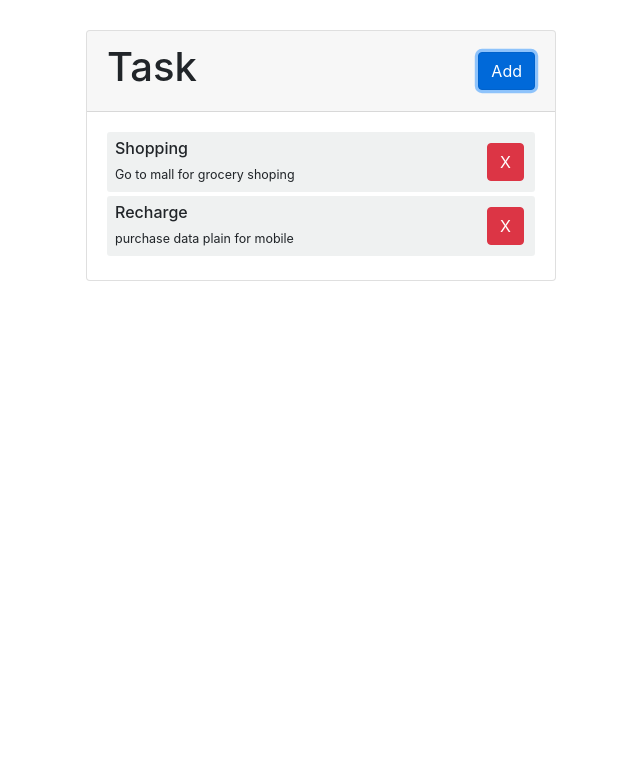
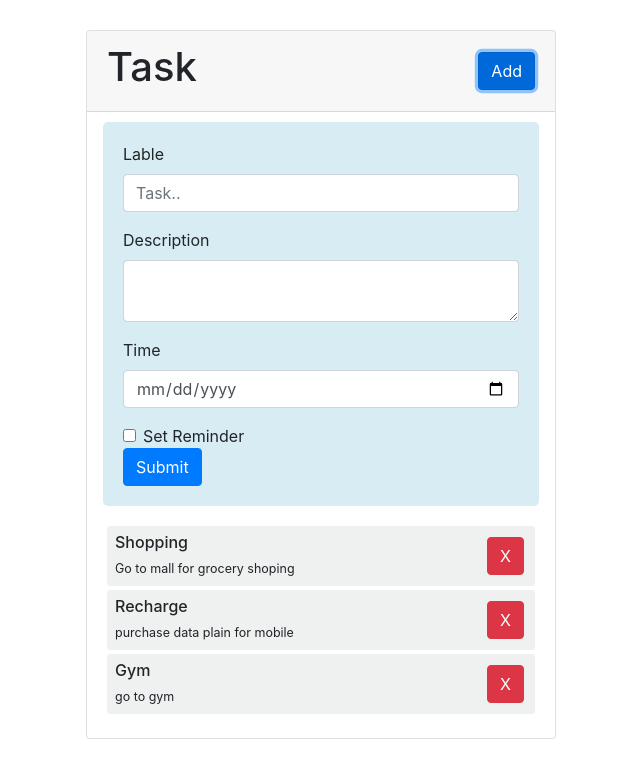
Before and after one commit to abfeb8/learningAngular, an Angular app in the folder demoProject/: page / in a window 1280 px wide. Both pictures are taken after a click on the button "Add". Shown: the top 778 px of the page, without its empty margins (319-959 px from the left). Built offline with nearby package versions, Linux system fonts and the light colour scheme.

Commit message:
added form component for adding new task

```diff
--- a/demoProject/src/app/app.module.ts
+++ b/demoProject/src/app/app.module.ts
@@ -1,13 +1,15 @@
 import { NgModule } from '@angular/core';
 import { BrowserModule } from '@angular/platform-browser';
+import { ReactiveFormsModule } from '@angular/forms';
 
 import { AppRoutingModule } from './app-routing.module';
 import { AppComponent } from './app.component';
 import { HomeComponent } from './components/home/home.component';
 import { ButtonComponent } from './components/button/button.component';
-import { NgbModule } from '@ng-bootstrap/ng-bootstrap';
+import * as ngBootstrap from '@ng-bootstrap/ng-bootstrap';
 import { ItemComponent } from './components/item/item.component';
 import { TasksPanelComponent } from './components/tasks-panel/tasks-panel.component';
+import { AddFormComponent } from './components/add-form/add-form.component';
 
 @NgModule({
   declarations: [
@@ -15,12 +17,14 @@ import { TasksPanelComponent } from './components/tasks-panel/tasks-panel.compon
     HomeComponent,
     ButtonComponent,
     ItemComponent,
-    TasksPanelComponent
+    TasksPanelComponent,
+    AddFormComponent
   ],
   imports: [
     BrowserModule,
     AppRoutingModule,
-    NgbModule
+    ngBootstrap.NgbModule,
+    ReactiveFormsModule
   ],
   providers: [],
   bootstrap: [AppComponent]
--- /dev/null
+++ b/demoProject/src/app/components/add-form/add-form.component.html
@@ -0,0 +1,20 @@
+<form [formGroup]="taskForm">
+    <div class="form-group">
+        <label for="taskLable">Lable</label>
+        <input type="text" class="form-control" formControlName="taskLable" placeholder="Task..">
+    </div>
+    <div class="form-group">
+        <label for="taskDescription">Description</label>
+        <textarea class="form-control" formControlName="taskDescription" rows="2"></textarea>
+    </div>
+    <div class="form-group">
+        <label for="taskTime">Time</label>
+        <input type="date" class="form-control" formControlName="taskTime">
+    </div>
+    <div class="form-check">
+        <input type="checkbox" class="form-check-input" formControlName="boolReminder">
+        <label class="form-check-label" for="boolReminder">Set Reminder</label>
+    </div>
+
+    <button type="submit" class="btn btn-primary" (click)="addTask()">Submit</button>
+</form>
--- /dev/null
+++ b/demoProject/src/app/components/add-form/add-form.component.ts
@@ -0,0 +1,36 @@
+import { Component, OnInit } from '@angular/core';
+import { FormBuilder, FormGroup, Validators } from '@angular/forms';
+import { Item } from 'src/app/interfaces/item';
+import { TaskServiceService } from 'src/app/services/task-service.service';
+
+@Component({
+  selector: 'app-add-form',
+  templateUrl: './add-form.component.html',
+  styleUrls: ['./add-form.component.css']
+})
+export class AddFormComponent implements OnInit {
+  taskForm!: FormGroup;
+  constructor(private taskService: TaskServiceService, private formbuilder: FormBuilder) { }
+
+  ngOnInit(): void {
+    this.taskForm = this.formbuilder.group(
+      {
+        taskLable: ["", Validators.required],
+        taskDescription: ["", Validators.required],
+        taskTime: ["", Validators.required],
+        boolReminder: ["", Validators.required]
+      }
+    )
+  }
+
+  addTask() {
+    let item: Item =
+    {
+      title: this.taskForm.value.taskLable,
+      description: this.taskForm.value.taskDescription,
+      reminder: this.taskForm.value.boolReminder,
+    }
+    this.taskService.addTask(item);
+  }
+
+}
--- a/demoProject/src/app/components/home/home.component.css
+++ b/demoProject/src/app/components/home/home.component.css
@@ -8,3 +8,9 @@
     margin-top: 30px;
     width: 500px;
 }
+
+.form {
+    margin: 10px 16px 0px 16px;
+    border-radius: 5px;
+    background-color: rgba(173, 216, 230, 0.473);
+}
--- a/demoProject/src/app/components/home/home.component.html
+++ b/demoProject/src/app/components/home/home.component.html
@@ -5,6 +5,7 @@
             <h1>Task</h1>
             <app-button cls="btn-primary" text="Add" (btnClick)="addTask()"></app-button>
         </div>
+        <app-add-form *ngIf="addTaskBool" class="card-body form"></app-add-form>
         <app-tasks-panel class="card-body"></app-tasks-panel>
     </div>
 </div>
--- a/demoProject/src/app/components/home/home.component.ts
+++ b/demoProject/src/app/components/home/home.component.ts
@@ -7,11 +7,13 @@ import { Item } from 'src/app/interfaces/item';
   styleUrls: ['./home.component.css']
 })
 export class HomeComponent implements OnInit {
+  addTaskBool: boolean = false;
   constructor() { }
 
   ngOnInit(): void {
   }
   addTask() {
+    this.addTaskBool = !(this.addTaskBool);
     console.log("Add new task!");
   }
 }
--- a/demoProject/src/app/services/task-service.service.ts
+++ b/demoProject/src/app/services/task-service.service.ts
@@ -20,6 +20,12 @@ export class TaskServiceService {
       description: "purchase data plain for mobile",
       reminder: true
     },
+    {
+      id: 3,
+      title: "Gym",
+      description: "go to gym",
+      reminder: true
+    },
   ]
 
   constructor() { }
@@ -31,4 +37,8 @@ export class TaskServiceService {
   removeTask(item: Item) {
     console.log("remove task with id: " + item.id);
   }
+
+  addTask(item: Item) {
+    this.items.push(item);
+  }
 }
```
Also changed, not shown: demoProject/src/app/components/add-form/add-form.component.css (added), 1 other file (tests, documents, lock files or other folders).
